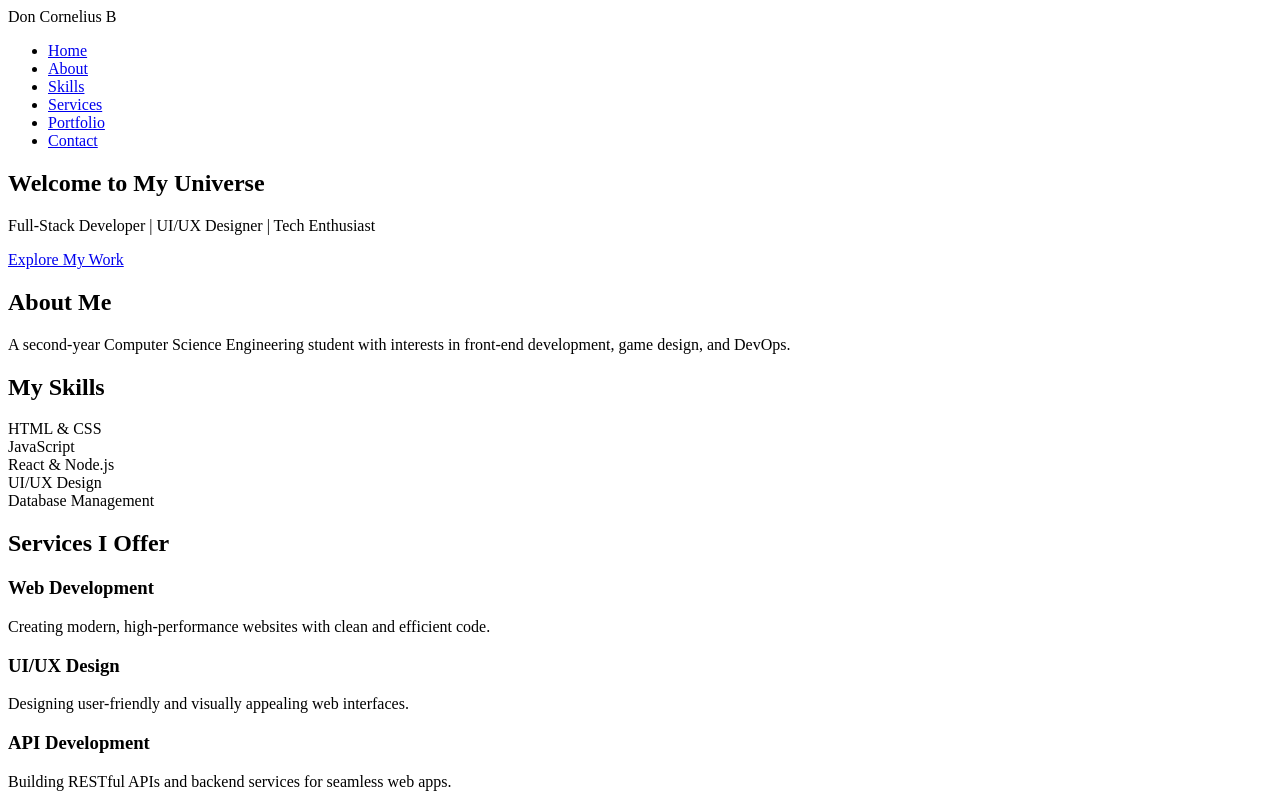
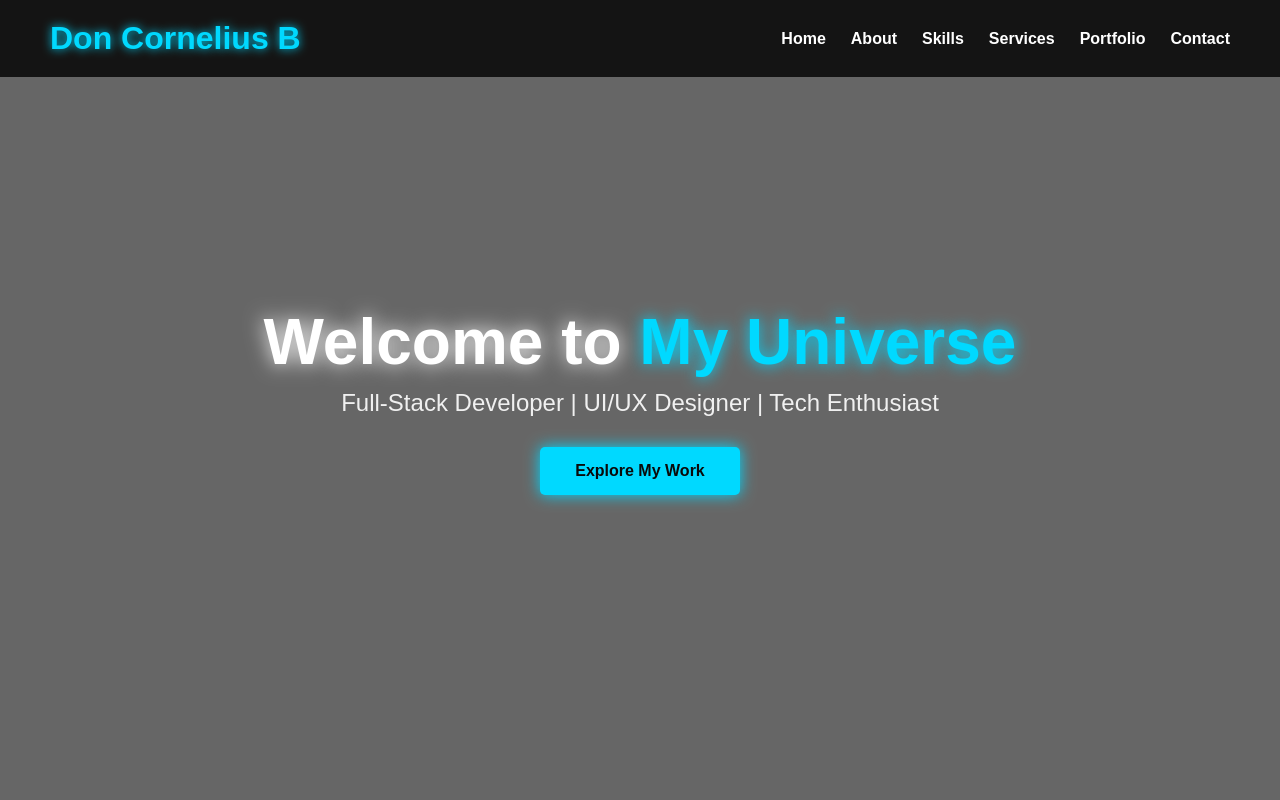
Before and after one commit to Don-Cornelius-B/wd101, a plain HTML site: page index.html in a window 1280 px wide. Shown: the top 800 px of the page. Drawn offline with Linux system fonts and the light colour scheme.

Commit message:
Update index.html

```diff
--- a/index.html
+++ b/index.html
@@ -4,7 +4,7 @@
     <meta charset="UTF-8">
     <meta name="viewport" content="width=device-width, initial-scale=1.0">
     <title>Portfolio - Don Cornelius</title>
-    <link rel="stylesheet" href="mains.css">
+    <link rel="stylesheet" href="index.css">
 </head>
 <body>
     <!-- Header & Navigation -->
```
